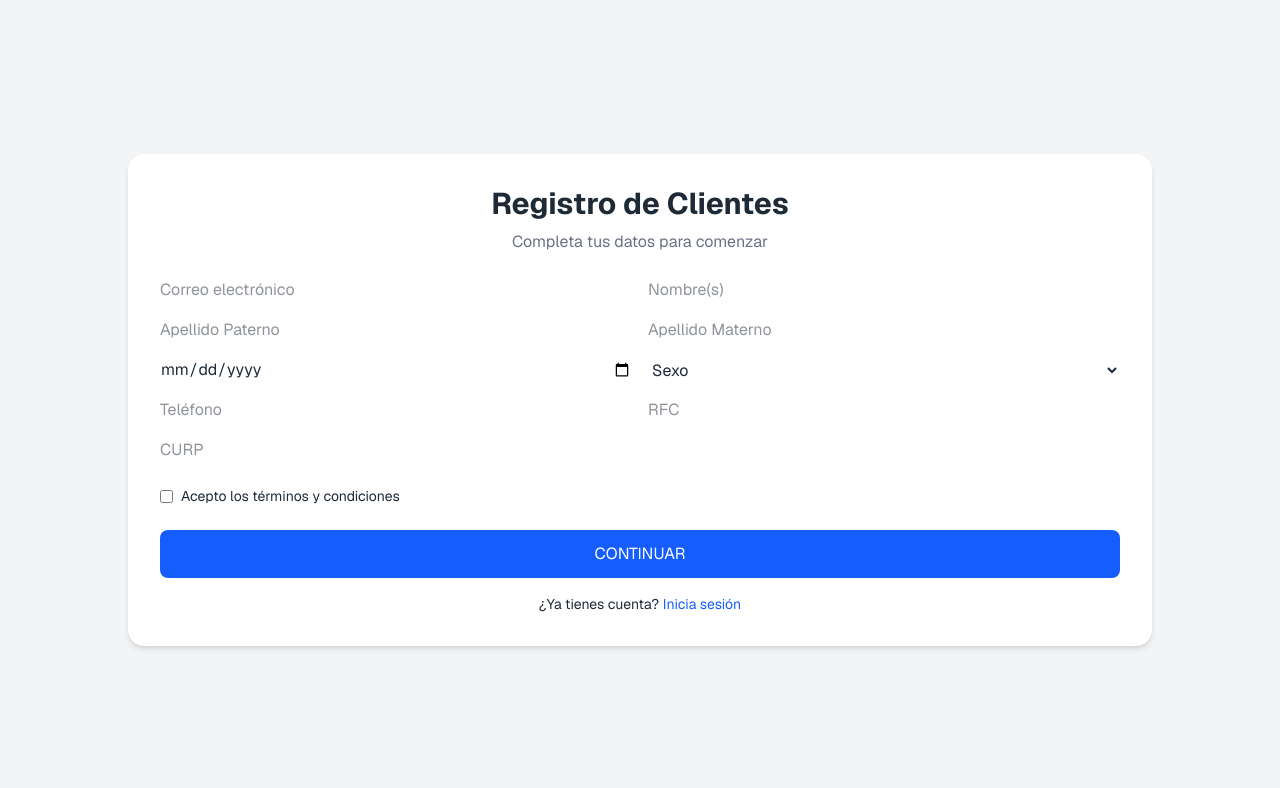
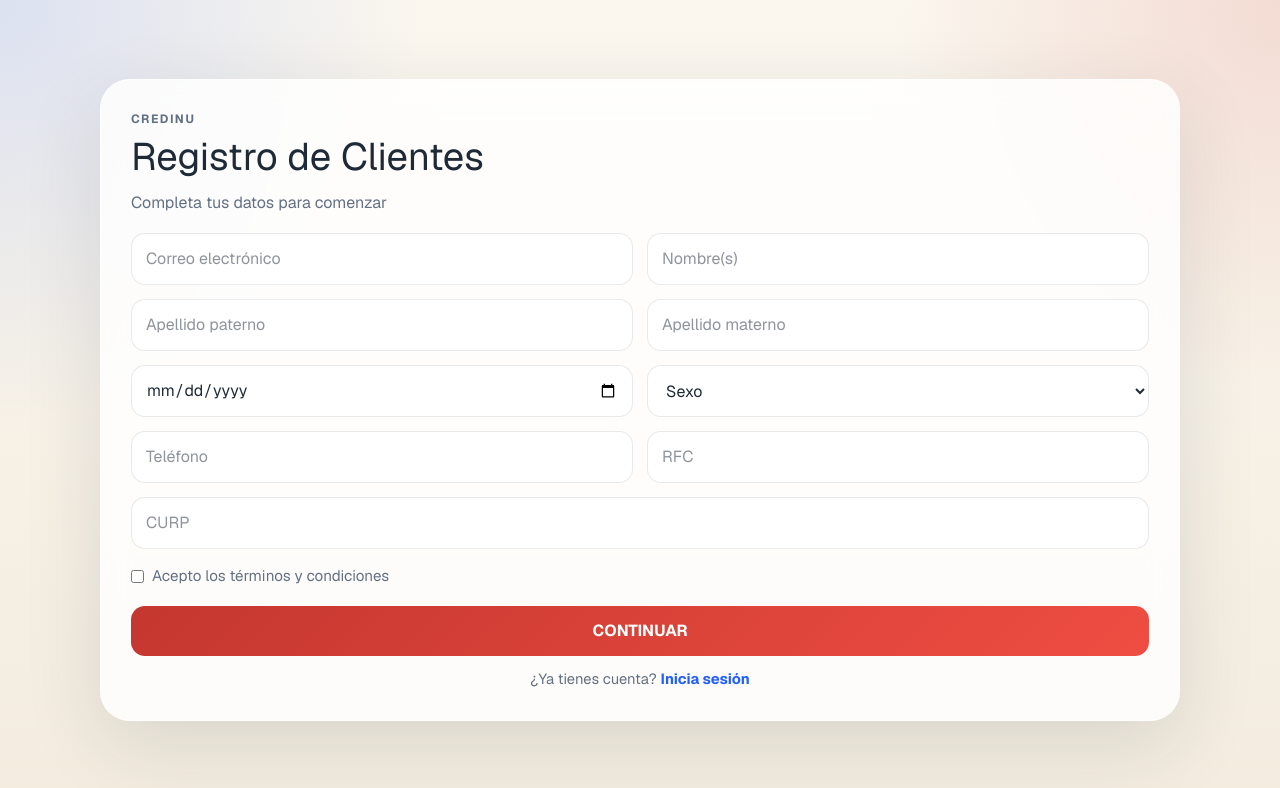
Before and after one commit to jprivera99/credinu-client, a Next.js app in the folder frontend/: page /register in a window 1280 px wide. Shown: the top 788 px of the page. Built offline with nearby package versions, Linux system fonts and the light colour scheme; no server answers.

Commit message:
Registro Nuevo diseño

```diff
--- a/frontend/app/globals.css
+++ b/frontend/app/globals.css
@@ -667,3 +667,127 @@ input {
 .login-register-link:hover {
   text-decoration: underline;
 }
+
+/* Estilos para el registro */
+.register-screen {
+  min-height: 100vh;
+  display: grid;
+  place-items: center;
+  padding: 32px;
+}
+
+.register-panel {
+  width: min(1080px, 96%);
+  background: rgba(255, 255, 255, 0.82);
+  border: 1px solid rgba(255, 255, 255, 0.7);
+  border-radius: 30px;
+  box-shadow: var(--shadow);
+  backdrop-filter: blur(14px);
+  padding: 30px;
+}
+
+.register-header {
+  margin-bottom: 18px;
+}
+
+.register-header h2 {
+  margin: 0 0 6px;
+  font-size: clamp(1.8rem, 3vw, 2.4rem);
+  color: var(--text);
+}
+
+.register-header p {
+  margin: 0;
+  color: var(--muted);
+}
+
+.register-error {
+  background: rgba(180, 35, 24, 0.1);
+  color: #b42318;
+  border: 1px solid rgba(180, 35, 24, 0.2);
+  border-radius: 12px;
+  padding: 10px 12px;
+  margin-bottom: 14px;
+}
+
+.register-grid {
+  display: grid;
+  grid-template-columns: repeat(2, minmax(0, 1fr));
+  gap: 14px;
+}
+
+.register-input {
+  border: 1px solid var(--line);
+  border-radius: 14px;
+  padding: 13px 14px;
+  background: rgba(255, 255, 255, 0.94);
+  color: var(--text);
+  outline: none;
+  transition: border-color 0.15s ease, box-shadow 0.15s ease;
+}
+
+.register-input:focus {
+  border-color: rgba(31, 94, 255, 0.55);
+  box-shadow: 0 0 0 3px rgba(31, 94, 255, 0.16);
+}
+
+.register-span-2 {
+  grid-column: span 2;
+}
+
+.register-terms {
+  margin-top: 16px;
+  display: inline-flex;
+  align-items: center;
+  gap: 8px;
+  color: var(--muted);
+  font-size: 0.95rem;
+}
+
+.register-submit {
+  width: 100%;
+  margin-top: 16px;
+  border: 0;
+  border-radius: 14px;
+  background: linear-gradient(135deg, var(--brand), #ef4d42);
+  color: white;
+  padding: 13px 16px;
+  cursor: pointer;
+  font-weight: 700;
+}
+
+.register-submit:disabled {
+  opacity: 0.65;
+  cursor: not-allowed;
+}
+
+.register-footer {
+  margin: 12px 0 0;
+  text-align: center;
+  color: var(--muted);
+  font-size: 0.92rem;
+}
+
+.register-link {
+  color: var(--accent);
+  font-weight: 700;
+  cursor: pointer;
+}
+
+.register-link:hover {
+  text-decoration: underline;
+}
+
+@media (max-width: 900px) {
+  .register-panel {
+    padding: 22px;
+  }
+
+  .register-grid {
+    grid-template-columns: 1fr;
+  }
+
+  .register-span-2 {
+    grid-column: auto;
+  }
+}
--- a/frontend/app/register/page.tsx
+++ b/frontend/app/register/page.tsx
@@ -93,74 +93,95 @@ export default function RegisterPage() {
   };
 
   return (
-    <div className="min-h-screen bg-gray-100 flex items-center justify-center p-6">
+    <div className="register-screen">
+      <form onSubmit={handleSubmit} className="register-panel">
+        <div className="register-header">
+          <p className="hero-kicker">CredinU</p>
+          <h2>Registro de Clientes</h2>
+          <p>Completa tus datos para comenzar</p>
+        </div>
 
-      <form
-        onSubmit={handleSubmit}
-        className="bg-white w-full max-w-5xl p-8 rounded-2xl shadow-md"
-      >
-        <h2 className="text-3xl font-bold text-center mb-2">
-          Registro de Clientes
-        </h2>
+        {error ? <div className="register-error">{error}</div> : null}
 
-        <p className="text-center text-gray-500 mb-6">
-          Completa tus datos para comenzar
-        </p>
+        <div className="register-grid">
+          <input
+            name="email"
+            placeholder="Correo electrónico"
+            onChange={handleChange}
+            className="register-input"
+          />
 
-        {error && (
-          <div className="bg-red-100 text-red-600 p-3 rounded mb-4">
-            {error}
-          </div>
-        )}
+          <input
+            name="nombre"
+            placeholder="Nombre(s)"
+            onChange={handleChange}
+            className="register-input"
+          />
 
-        <div className="grid grid-cols-2 gap-4">
+          <input
+            name="apellido_paterno"
+            placeholder="Apellido paterno"
+            onChange={handleChange}
+            className="register-input"
+          />
 
-          <input name="email" placeholder="Correo electrónico" onChange={handleChange} className="input" />
+          <input
+            name="apellido_materno"
+            placeholder="Apellido materno"
+            onChange={handleChange}
+            className="register-input"
+          />
 
-          <input name="nombre" placeholder="Nombre(s)" onChange={handleChange} className="input" />
-          <input name="apellido_paterno" placeholder="Apellido Paterno" onChange={handleChange} className="input" />
+          <input
+            name="fecha_nacimiento"
+            type="date"
+            onChange={handleChange}
+            className="register-input"
+          />
 
-          <input name="apellido_materno" placeholder="Apellido Materno" onChange={handleChange} className="input" />
-          <input name="fecha_nacimiento" type="date" onChange={handleChange} className="input" />
-
-          <select name="sexo" onChange={handleChange} className="input">
+          <select name="sexo" onChange={handleChange} className="register-input">
             <option value="">Sexo</option>
             <option value="H">Hombre</option>
             <option value="M">Mujer</option>
           </select>
 
-          <input name="telefono" placeholder="Teléfono" onChange={handleChange} className="input" />
+          <input
+            name="telefono"
+            placeholder="Teléfono"
+            onChange={handleChange}
+            className="register-input"
+          />
 
-          <input name="rfc" placeholder="RFC" onChange={handleChange} className="input" />
-          <input name="curp" placeholder="CURP" onChange={handleChange} className="input" />
+          <input
+            name="rfc"
+            placeholder="RFC"
+            onChange={handleChange}
+            className="register-input"
+          />
 
+          <input
+            name="curp"
+            placeholder="CURP"
+            onChange={handleChange}
+            className="register-input register-span-2"
+          />
         </div>
 
-        <div className="mt-6 text-sm">
-          <label className="flex items-center gap-2">
-            <input type="checkbox" name="terms" onChange={handleChange} />
-            Acepto los términos y condiciones
-          </label>
-        </div>
+        <label className="register-terms">
+          <input type="checkbox" name="terms" onChange={handleChange} />
+          Acepto los términos y condiciones
+        </label>
 
-        <button
-          type="submit"
-          disabled={loading}
-          className="w-full mt-6 bg-blue-600 hover:bg-blue-700 text-white py-3 rounded-lg font-semibold"
-        >
+        <button type="submit" disabled={loading} className="register-submit">
           {loading ? "Registrando..." : "CONTINUAR"}
         </button>
 
-        <p className="text-center text-sm mt-4">
+        <p className="register-footer">
           ¿Ya tienes cuenta?{" "}
-          <span
-            className="text-blue-600 cursor-pointer"
-            onClick={() => router.push("/login")}
-          >
+          <span className="register-link" onClick={() => router.push("/login")}>
             Inicia sesión
           </span>
         </p>
-
       </form>
     </div>
   );
```
